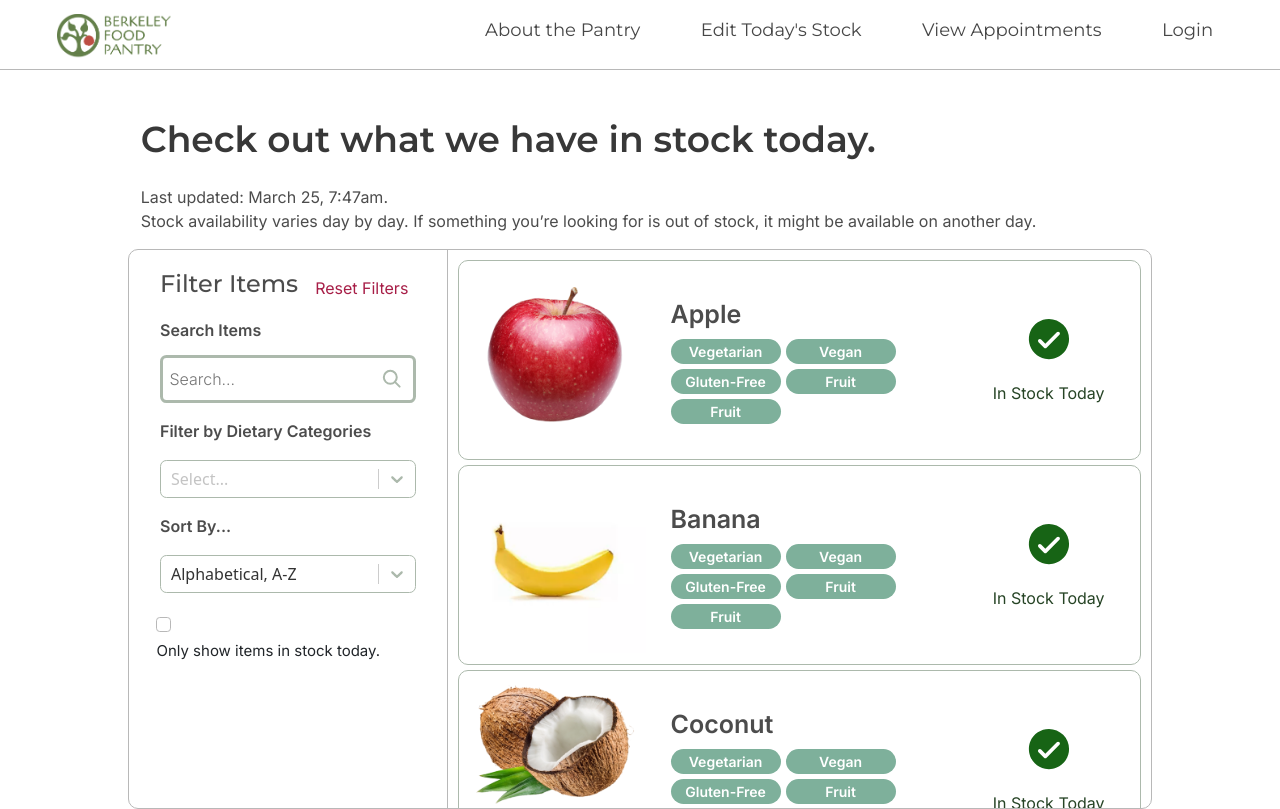
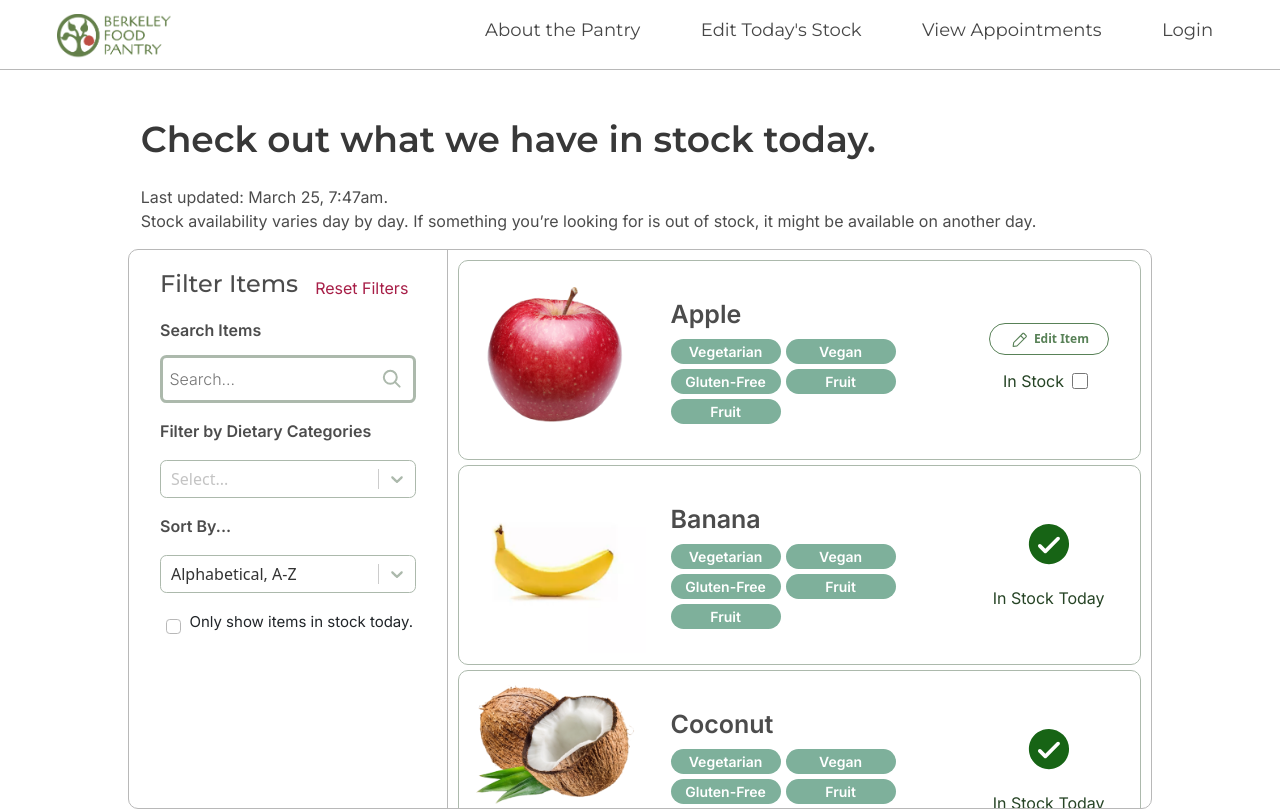
Before and after one commit to codebase-berkeley/berkeley-food-pantry, a React (Create React App) app in the folder client/: page /stockListingAdmin in a window 1280 px wide. Built offline with nearby package versions, Linux system fonts and the light colour scheme.

Commit message:
added admin functionality back

```diff
--- a/client/src/components/Food.css
+++ b/client/src/components/Food.css
@@ -98,10 +98,11 @@
     font-size: 16px;
     color: #264425;
     padding-top: 13%;
-    width: 97px;
+    width: 150px;
     display: flex;
     justify-content: center;
     align-items: center;
+
 }
 
 .nameTags {
--- a/client/src/components/Food.js
+++ b/client/src/components/Food.js
@@ -8,6 +8,9 @@ import xmark from '../images/notinstock.svg'
 
 
 function Food(props) {
+    function editItem () {
+        console.log("it works");
+    }
 
     function stockOption() {
         if ((props.in_stock) == true) {
@@ -47,17 +50,19 @@ function Food(props) {
                         </div>
                     </div>
                     <div className = "editIn">
-                        <div>
-                            <div className="editButton">
-                                <img src={pen} className="penFormat" alt="pen"/>
-                                <div className="editItem">
-                                    Edit Item
+                    <div>
+                        <button className="editButton" onClick={editItem}>
+                            <img src={pen} className="penFormat" alt="pen"/>
+                            <div className="editItem">
+                                Edit Item
                                 </div>
+                                </button>
                             </div>
-                        </div>
+
+
                         {/* style={{paddingRight: "11%"}} style={{paddingLeft: "6%"}} */}
                         <div className ="inStockCheck">
-                            <span >In Stock</span>
+                            In Stock
                             <input type="checkbox"></input>
                         </div>
                     </div>
--- a/client/src/pages/AddFood.css
+++ b/client/src/pages/AddFood.css
@@ -112,18 +112,30 @@ p#filterControlLabel {
     border: solid #ACB9AC;
 }
 
-label, input {
+input {
     display:flex;
     flex-direction: column;
     border-radius: 4px 4px 4px 4px;
     font-size: 2vh;
     font-family: "Montserrat";
     margin-top: 2%;
-    height: 32%;
-    width: 140%;
+    height: 16px;
+    width: 16px;
+    margin: 2px;
     border-color: #588157;
   }
 
+  label {
+    display:flex;
+    flex-direction: column;
+    border-radius: 4px 4px 4px 4px;
+    font-size: 2vh;
+
+    margin-top: 2%;
+
+    margin: 2px;
+    border-color: #588157;
+  }
 .change-image-button {
     display: flex;
     align-items: center;
--- a/client/src/pages/StockListingAdmin.css
+++ b/client/src/pages/StockListingAdmin.css
@@ -286,12 +286,19 @@ p#stocklisting-filterControlLabel {
 }
 
 .stocklisting-form-check-label {
+    display: flex;
+    flex-direction: row;
+}
+
+
+.stocklisting-form-check-label {
     font-family: 'Inter', sans-serif;
     font-size: 15px;
 }
 
 input[type="checkbox"], input[type="radio"] {
     border: 1.5px solid #B8B8B8;
+    margin: 8px;
 }
 
 input[type="checkbox"]:checked, input[type="radio"]:checked {
@@ -299,9 +306,11 @@ input[type="checkbox"]:checked, input[type="radio"]:checked {
     background-color: solid #264425;
     box-shadow: "transparent";
     box-shadow: inset 0 0 0 2.5px white, inset 0 0 0 8px #264425;
+    margin: 8px;
 }
 
 input[type="checkbox"]:hover, input[type="radio"]:hover {
     border: 1.5px solid #B8B8B8;
     background-color: white;
+    margin: 8px;
 }
--- a/client/src/pages/StockListingAdmin.js
+++ b/client/src/pages/StockListingAdmin.js
@@ -265,7 +265,7 @@ export function StockListingUser() {
                         </div>
                     </div>
                     <div className="stocklisting-filterItemDisplay">
-                    <Food name="Apple" image={apple} in_stock={true} tags={["Vegetarian", "Vegan", "Gluten-free", "Fruit", "Fruit" ]} admin={false}/>
+                    <Food name="Apple" image={apple} in_stock={true} tags={["Vegetarian", "Vegan", "Gluten-free", "Fruit", "Fruit" ]} admin={true}/>
                     <Food name="Banana" image={banana} in_stock={true} tags={["Vegetarian", "Vegan", "Gluten-free", "Fruit", "Fruit" ]} admin={false} />
                     <Food name="Coconut" image={cocunut} in_stock={true} tags={["Vegetarian", "Vegan", "Gluten-free", "Fruit", "Fruit" ]} admin={false}/>
                     <Food name="Donut" image={donut} in_stock={true} tags={["Vegetarian", "Vegan", "Gluten-free", "Fruit", "Fruit" ]} admin={false}/>
```
